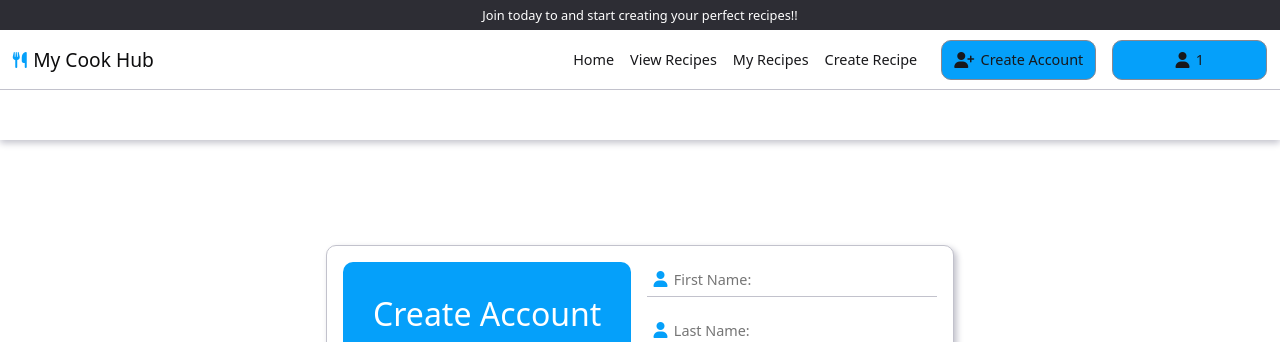
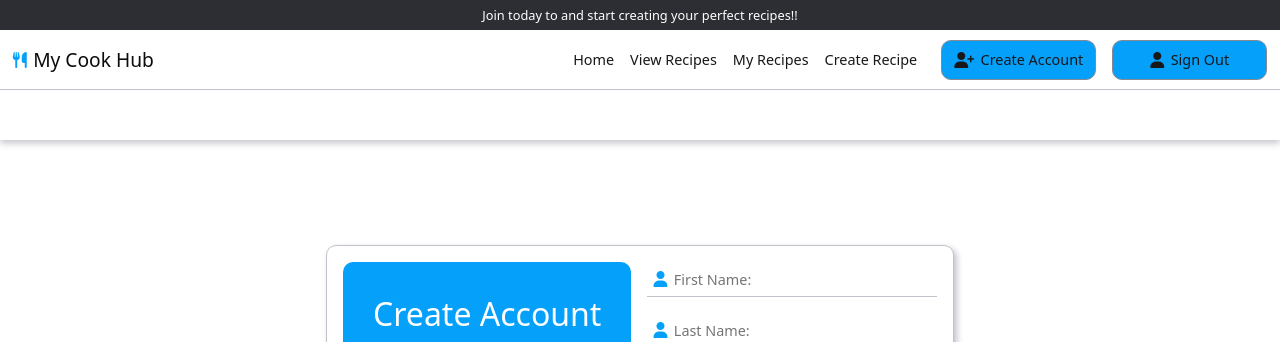
Before and after one commit to Genty83/My-Cook-Hub, a Flask app: page /account in a window 1280 px wide. Shown: the top 342 px of the page. Run offline with Flask 3, Linux system fonts and the light colour scheme; the visitor is signed in with stand-in values (Sample User, id 1).

Commit message:
Changed link path

```diff
--- a/src/templates/base.html
+++ b/src/templates/base.html
@@ -29,14 +29,14 @@
                 <li><a href="{{ url_for('home') }}">Home</a></li>
                 <li><a href="{{ url_for('home') }}">View Recipes</a></li>
                 {% if session.user %}
-                    <li><a href="{{ url_for('home') }}">My Recipes</a></li>
+                    <li><a href="{{ url_for('my_recipes') }}">My Recipes</a></li>
+                    <li><a href="{{ url_for('create_recipe') }}">Create Recipe</a></li>
                 {% endif %}
-                <li><a href="{{ url_for('create_recipe') }}">Create Recipe</a></li>
             </ul>
             <div class="nav-btns-wrapper">
                 <a class="btn btn-md" href="{{ url_for('account') }}"><i class="fa-solid fa-user-plus"></i>Create Account</a>
                 {% if session.user %}
-                    <a class="btn btn-md" href="{{ url_for('sign_out') }}"><i class="fa-solid fa-user"></i>{{session.user}}</a>
+                    <a class="btn btn-md" href="{{ url_for('sign_out') }}"><i class="fa-solid fa-user"></i>Sign Out</a>
                 {% else %}
                     <a class="btn btn-md" href="{{ url_for('sign_in') }}"><i class="fa-solid fa-user"></i>Sign In</a>
                 {% endif %}
```
